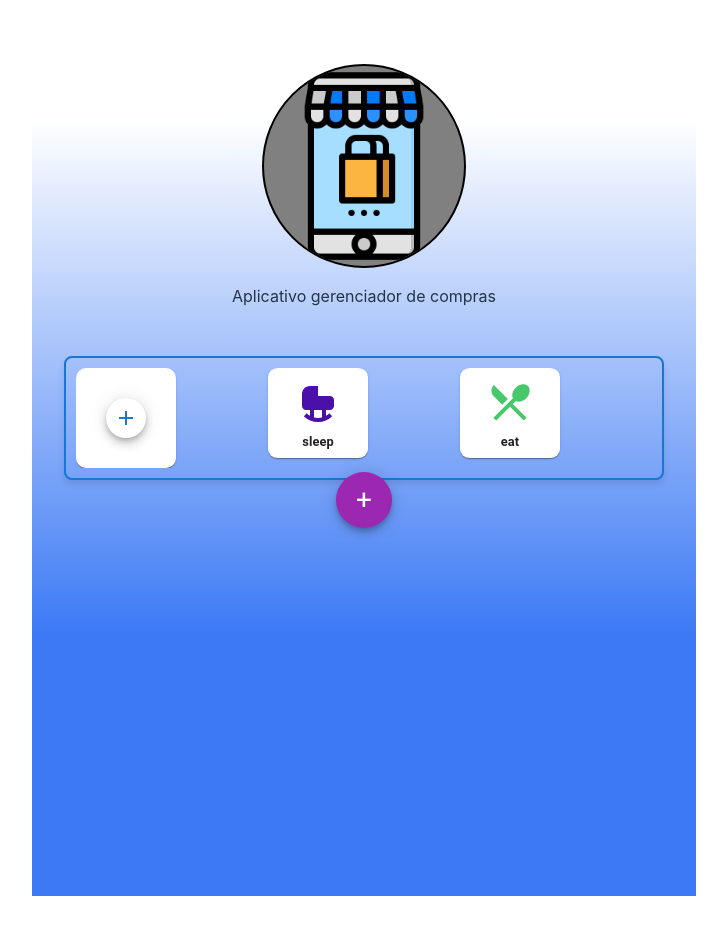
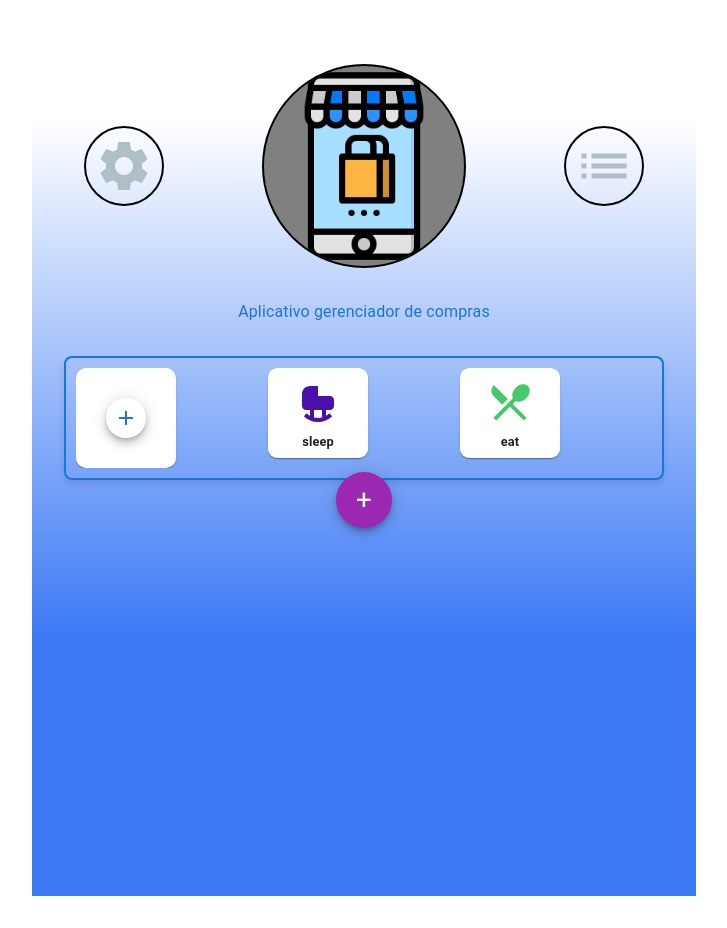
Before and after one commit to PAULOHENRIQUEDEPAULADIAS/react_project_web_04_24, a React (Vite) app: page /home in a window 1280 px wide. Shown: the whole page, without its empty margins (276-1003 px from the left). Built offline with nearby package versions, Linux system fonts and the light colour scheme; sample sign-in values are in the browser's storage.

Commit message:
In Progress - Ajusting after the sh** I've done

```diff
--- a/src/components/cardNewItem.jsx
+++ b/src/components/cardNewItem.jsx
@@ -3,7 +3,7 @@ import { useNavigate } from "react-router-dom";
 import { Card, Fab, Grid, Typography } from '.';
 import { useAppContext } from '../Context';
 
-const CardNewItemComponent = ({ Icon, color, title, actionType, isEmpty }) => {
+const CardNewItemComponent = ({ Icon, color, title, actionType, isEmpty, handleClick }) => {
     const navigate = useNavigate();
     //const { translate } = useAppContext();
 
@@ -35,7 +35,7 @@ const CardNewItemComponent = ({ Icon, color, title, actionType, isEmpty }) => {
                             backgroundColor: "#fff",
                             position: 'relative',
                         }}
-                        onClick={() => navigate(`/new/${actionType}`)}
+                        onClick={handleClick}
                     >
                         <AddIcon />
                     </Fab>
--- a/src/view/forms.tsx
+++ b/src/view/forms.tsx
@@ -1,10 +1,30 @@
-import React from "react";
+import React, { useState } from "react";
+import { TextField, Button, Box } from "@mui/material";
 
-const Form: React.FC = () => {
+const FormularioCategoria: React.FC = () => {
+  const [categoria, setCategoria] = useState("");
+
+  const handleSubmit = (event: React.FormEvent) => {
+    event.preventDefault();
+    console.log("Categoria adicionada:", categoria);
+  };
 
   return (
-    <>Tela de Forms</>
+    <form onSubmit={handleSubmit}>
+      <Box sx={{ display: "flex", flexDirection: "column", gap: "1em" }}>
+        <TextField
+          label="Nome da Categoria"
+          variant="outlined"
+          value={categoria}
+          onChange={(e) => setCategoria(e.target.value)}
+          required
+        />
+        <Button type="submit" variant="contained" color="primary">
+          Adicionar
+        </Button>
+      </Box>
+    </form>
   );
 };
 
-export default Form;
+export default FormularioCategoria;
--- a/src/view/home.tsx
+++ b/src/view/home.tsx
@@ -1,37 +1,54 @@
-import { IconButton, Fab } from "@mui/material";
 import { useTheme } from "@mui/material/styles";
-import { Grid, Avatar, Box, Typography, CustomList } from "../components";
+import { Grid, Avatar, Box, Typography } from "../components";
 import Logo from "../img/logo.png";
+import { Settings, List } from "@mui/icons-material"; // Importando os ícones
 
-import { useEffect, useState } from "react";
+import { useState } from "react";
 import { useNavigate } from "react-router-dom";
-import { get, list } from "../services/supabasedb";
-import { calculateDuration, getUser } from "../utils/core";
 import { useAppContext } from "../Context";
 import { CardNewItem } from "../components";
 
 import "swiper/css";
 import "swiper/css/pagination";
 import "swiper/css/navigation";
+import { Swiper, SwiperSlide } from "swiper/react";
+import { ACTIONS } from "../constants/actions.js";
 
-import { Swiper, SwiperSlide } from "swiper/react";
-
-import { ACTIONS } from "../constants/actions.js";
+import FormularioCategoria from "../view/forms";
+import { IconButton, Modal, Button, Fab } from "@mui/material";
 
 const Home: React.FC = () => {
   const navigate = useNavigate();
   const theme = useTheme();
-  const user = getUser();
-  const [data, setData] = useState([]);
-  const [profile, setProfile] = useState({});
+  const { translate } = useAppContext(); // Ajeitar de acordo com o contexto
+
+  const [openModal, setOpenModal] = useState(false);
+
+  const handleOpenModal = () => {
+    setOpenModal(true);
+  };
+
+  const handleCloseModal = () => {
+    setOpenModal(false);
+  };
+
+  const navigateToSettings = () => {
+    navigate("/settings"); // Navegar para a página de settings
+  };
+
+  const navigateToList = () => {
+    // A navegação para o List será implementada futuramente
+  };
 
   const navigateToAddAction = () => {
     navigate("/add-action");
   };
 
-  const navigateToAddCategory = () => {
-    navigate("/add-category");
+  const handleClick = () => {
+    console.log("Fab clicado"); // Para debug
+    onFabClick();
   };
+
 
   return (
     <Box
@@ -40,7 +57,8 @@ const Home: React.FC = () => {
         padding: "2em",
         display: "flex",
         justifyContent: "center",
-        background: `linear-gradient(to bottom, transparent 10%, #3b79f5 70%)`, // Aplica o gradiente
+        background: `linear-gradient(to bottom, transparent 10%, #3b79f5 70%)`,
+        position: "relative",
       }}
     >
       <Grid
@@ -50,26 +68,63 @@ const Home: React.FC = () => {
         alignItems="center"
         sx={{ maxWidth: "600px", width: "100%" }}
       >
-        {/* Logo centralizado dentro de um círculo */}
-        <Grid item sx={{ width: "100%" }}>
-          <Box
-            sx={{ display: "flex", justifyContent: "center", width: "100%" }}
-          >
+        {/* Container para logo e ícones */}
+        <Grid
+          item
+          sx={{
+            width: "100%",
+            display: "flex",
+            justifyContent: "space-between",
+            alignItems: "center",
+            position: "relative",
+            padding: "0 20px",
+          }}
+        >
+          <Box sx={{ display: "flex", alignItems: "center" }}>
+            <IconButton
+              onClick={navigateToSettings}
+              sx={{
+                color: "#b0bec5",
+                fontSize: "60px",
+                borderRadius: "50%",
+                border: `2px solid black`,
+              }}
+            >
+              <Settings sx={{ fontSize: "inherit" }} />
+            </IconButton>
+          </Box>
+
+          <Box sx={{ display: "flex", justifyContent: "center" }}>
             <Avatar
               alt="Logo"
               src={Logo}
               sx={{
-                width: 120, // Tamanho do logo
-                height: 120, // Tamanho do logo
-                borderRadius: "50%", // Torna o logo circular
-                border: `5px solid ${theme.palette.primary.main}`, // Borda ao redor do logo
+                width: 120,
+                height: 120,
+                borderRadius: "50%",
+                border: `5px solid ${theme.palette.primary.main}`,
               }}
             />
           </Box>
-          <p sx={{ color: "${theme.palette.primary.main}" }}>
-            Aplicativo gerenciador de compras
-          </p>
+
+          <Box sx={{ display: "flex", alignItems: "center" }}>
+            <IconButton
+              onClick={navigateToList}
+              sx={{
+                color: "#b0bec5",
+                fontSize: "60px",
+                borderRadius: "50%",
+                border: `2px solid black`,
+              }}
+            >
+              <List sx={{ fontSize: "inherit" }} />
+            </IconButton>
+          </Box>
         </Grid>
+
+        <Typography sx={{ color: theme.palette.primary.main }}>
+          Aplicativo gerenciador de compras
+        </Typography>
 
         {/* Carrossel de ACTIONS */}
         <Grid
@@ -79,30 +134,19 @@ const Home: React.FC = () => {
           sx={{
             overflow: "hidden",
             width: "100%",
-            border: `2px solid ${theme.palette.primary.main}`, // Adiciona uma borda ao redor do carrossel
-            borderRadius: "8px", // Bordas arredondadas
-            padding: "10px", // Adiciona um pouco de padding dentro do carrossel
-            boxShadow: "0 4px 6px rgba(0, 0, 0, 0.1)", // Adiciona uma leve sombra para destacar
+            border: `2px solid ${theme.palette.primary.main}`,
+            borderRadius: "8px",
+            padding: "10px",
+            boxShadow: "0 4px 6px rgba(0, 0, 0, 0.1)",
             alignItems: "center",
             justifyContent: "center",
           }}
         >
           <Swiper
-            spaceBetween={0} // Espaçamento entre os itens
-            slidesPerView="3" // Mostra o número de slides automaticamente
-            loop={true} // Faz com que o carrossel seja infinito
-            centeredSlides={true} // Centraliza o slide atual
-            breakpoints={{
-              1024: {
-                slidesPerView: 3, // 3 itens para telas grandes
-              },
-              768: {
-                slidesPerView: 2, // 2 itens para telas médias
-              },
-              480: {
-                slidesPerView: 1, // 1 item para telas pequenas
-              },
-            }}
+            spaceBetween={0}
+            slidesPerView="3"
+            loop={true}
+            centeredSlides={true}
           >
             {ACTIONS.map((action, index) => (
               <SwiperSlide key={index}>
@@ -116,7 +160,6 @@ const Home: React.FC = () => {
               </SwiperSlide>
             ))}
 
-            {/* Slide extra para "Adicionar Categoria" */}
             <SwiperSlide>
               <CardNewItem
                 title="Adicionar Categoria"
@@ -124,10 +167,41 @@ const Home: React.FC = () => {
                 color={theme.palette.primary.main}
                 actionType="category"
                 isEmpty={true}
+                onFabClick={handleOpenModal}
               />
             </SwiperSlide>
           </Swiper>
         </Grid>
+
+        {/* Modal */}
+        <Modal
+          open={openModal}
+          onClose={handleCloseModal}
+          aria-labelledby="modal-title"
+          aria-describedby="modal-description"
+        >
+          <Box
+            sx={{
+              position: "absolute",
+              top: "50%",
+              left: "50%",
+              transform: "translate(-50%, -50%)",
+              width: 400,
+              bgcolor: "background.paper",
+              boxShadow: 24,
+              p: 4,
+              borderRadius: 2,
+            }}
+          >
+            <Typography id="modal-title" variant="h6" sx={{ marginBottom: "1em" }}>
+              Adicionar Nova Categoria
+            </Typography>
+            <FormularioCategoria />
+            <Button onClick={handleCloseModal} color="primary" sx={{ mt: 2 }}>
+              Cancelar
+            </Button>
+          </Box>
+        </Modal>
 
         {/* Botão de adicionar nova Ação */}
         <Grid
@@ -152,11 +226,4 @@ const Home: React.FC = () => {
   );
 };
 
-const styles = {
-  iconButton: {
-    height: "2.5em",
-    width: "2.5em",
-  },
-};
-
 export default Home;
```
